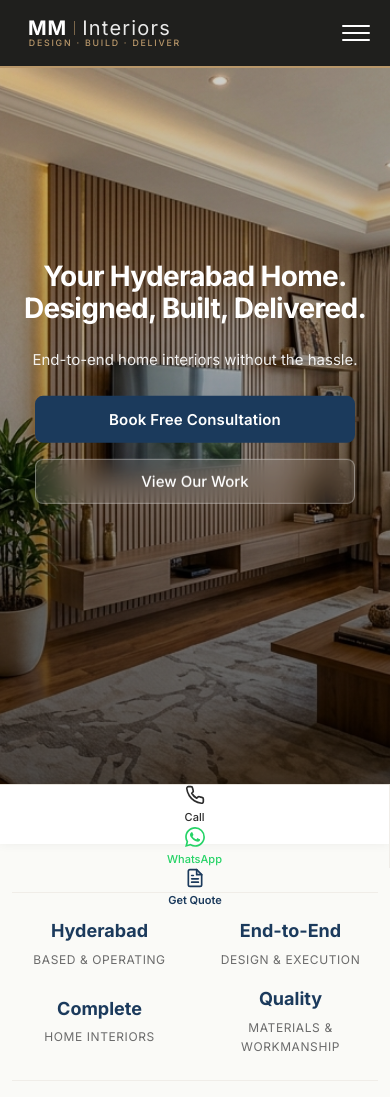
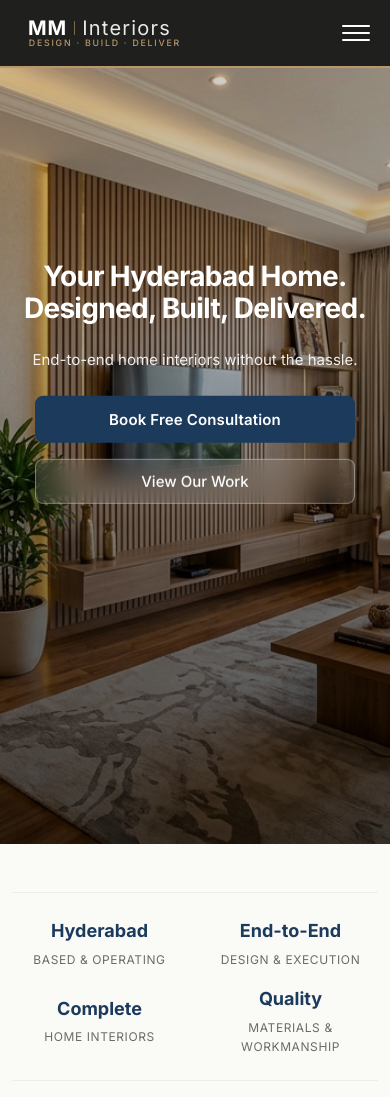
Before and after one commit to ChanduInjumalla/mm-interiors-website, a React (Vite) app: page / in a window 390 px wide. Shown: the top 1097 px of the page. Built offline with nearby package versions, Linux system fonts and the light colour scheme.

Commit message:
fix: remove mobile bottom bar completely

```diff
--- a/src/components/MobileBottomBar/MobileBottomBar.css
+++ b/src/components/MobileBottomBar/MobileBottomBar.css
@@ -1,53 +1,5 @@
-/* Mobile Bottom Bar */
+/* Mobile Bottom Bar — HIDDEN */
 
 .mobile-bar {
-  position: fixed;
-  bottom: 0;
-  left: 0;
-  right: 0;
-  z-index: var(--z-mobile-bar);
-  background: var(--color-bg-card);
-  border-top: 1px solid var(--color-border);
-  display: flex;
-  align-items: stretch;
-  height: var(--mobile-bar-height);
-  box-shadow: 0 -2px 12px rgba(0, 0, 0, 0.08);
+  display: none !important;
 }
-
-.mobile-bar__item {
-  flex: 1;
-  display: flex;
-  flex-direction: column;
-  align-items: center;
-  justify-content: center;
-  gap: 4px;
-  font-size: 0.6875rem;
-  font-weight: var(--fw-medium);
-  color: var(--color-text);
-  text-decoration: none;
-  transition: color var(--transition-fast), background-color var(--transition-fast);
-  border-right: 1px solid var(--color-border-light);
-}
-
-.mobile-bar__item:last-child {
-  border-right: none;
-}
-
-.mobile-bar__item:active {
-  background: var(--color-bg-alt);
-}
-
-.mobile-bar__item--whatsapp {
-  color: #25D366;
-}
-
-.mobile-bar__item--quote {
-  color: var(--color-accent);
-  font-weight: var(--fw-semibold);
-}
-
-@media (min-width: 769px) {
-  .mobile-bar {
-    display: none;
-  }
-}
--- a/src/styles/global.css
+++ b/src/styles/global.css
@@ -154,15 +154,8 @@ body {
   overflow-x: hidden;
 }
 
-/* Prevent content from being hidden behind mobile bottom bar */
 body {
   padding-bottom: 0;
-}
-
-@media (max-width: 768px) {
-  body {
-    padding-bottom: var(--mobile-bar-height);
-  }
 }
 
 img, video {
```
